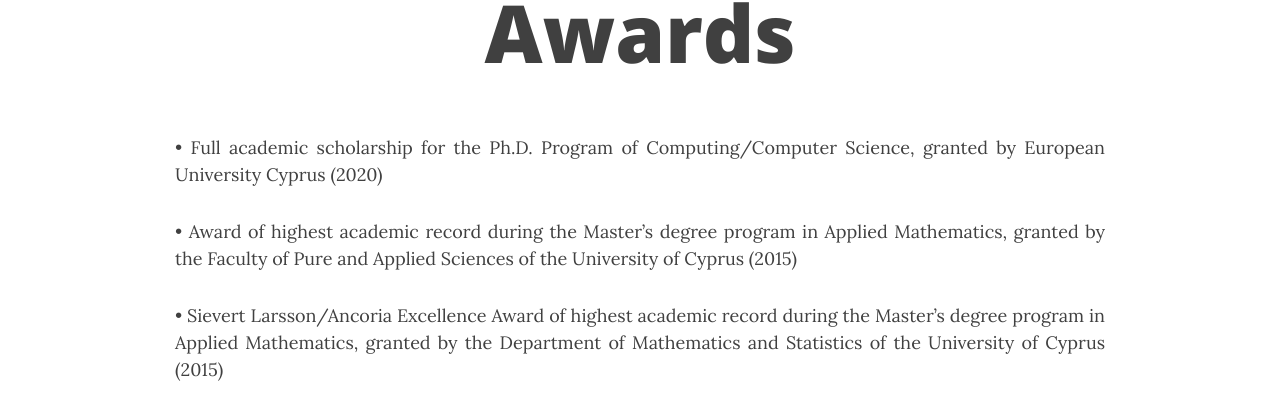
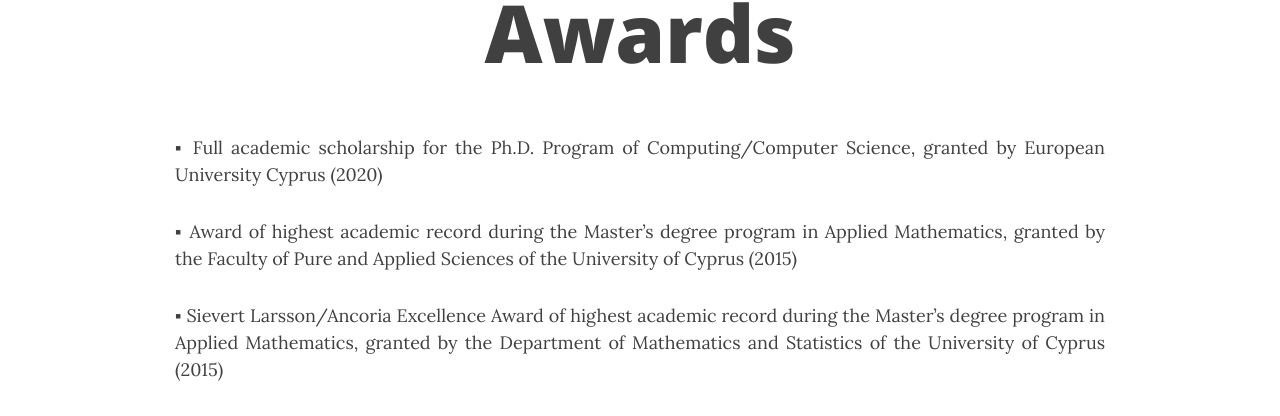
Before and after one commit to ch-var/ch-var.github.io, a Jekyll site: the page built from awards.html, in a window 1280 px wide. Shown: the part 142-558 px from the top of the page. Built offline with Jekyll 4.4.1, drawn with Linux system fonts in a browser that asks for light colours.

Commit message:
Update awards.html

```diff
--- a/awards.html
+++ b/awards.html
@@ -20,6 +20,6 @@
   }
 </style>
 
-<p align='justify'>•  Full academic scholarship for the Ph.D. Program of Computing/Computer Science, granted by European University Cyprus (2020) </p>
-<p align='justify'>•  Award of highest academic record during the Master’s degree program in Applied Mathematics, granted by the Faculty of Pure and Applied Sciences of the University of Cyprus (2015) </p>
-<p align='justify'>•  Sievert Larsson/Ancoria Excellence Award of highest academic record during the Master’s degree program in Applied Mathematics, granted by the Department of Mathematics and Statistics of the University of Cyprus (2015)</p>
+<p align='justify'>▪  Full academic scholarship for the Ph.D. Program of Computing/Computer Science, granted by European University Cyprus (2020) </p>
+<p align='justify'>▪  Award of highest academic record during the Master’s degree program in Applied Mathematics, granted by the Faculty of Pure and Applied Sciences of the University of Cyprus (2015) </p>
+<p align='justify'>▪  Sievert Larsson/Ancoria Excellence Award of highest academic record during the Master’s degree program in Applied Mathematics, granted by the Department of Mathematics and Statistics of the University of Cyprus (2015)</p>
```
